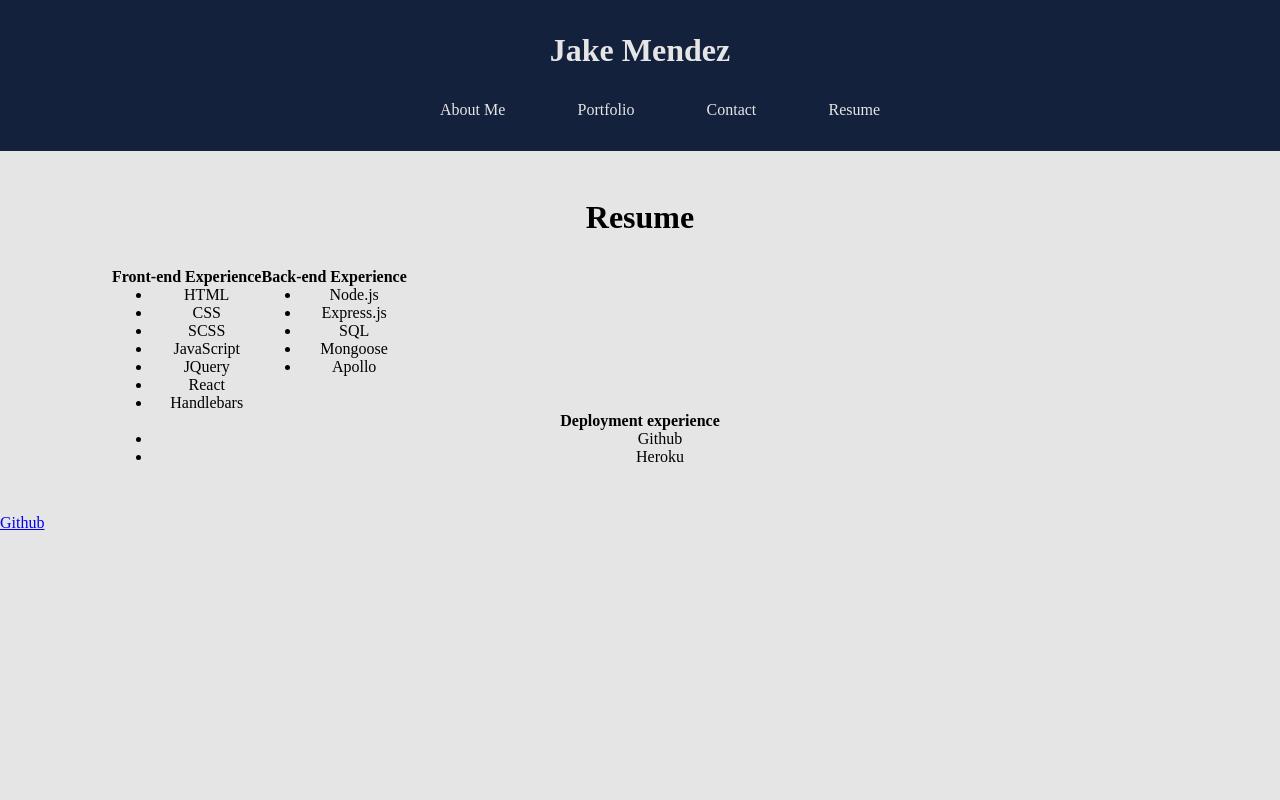
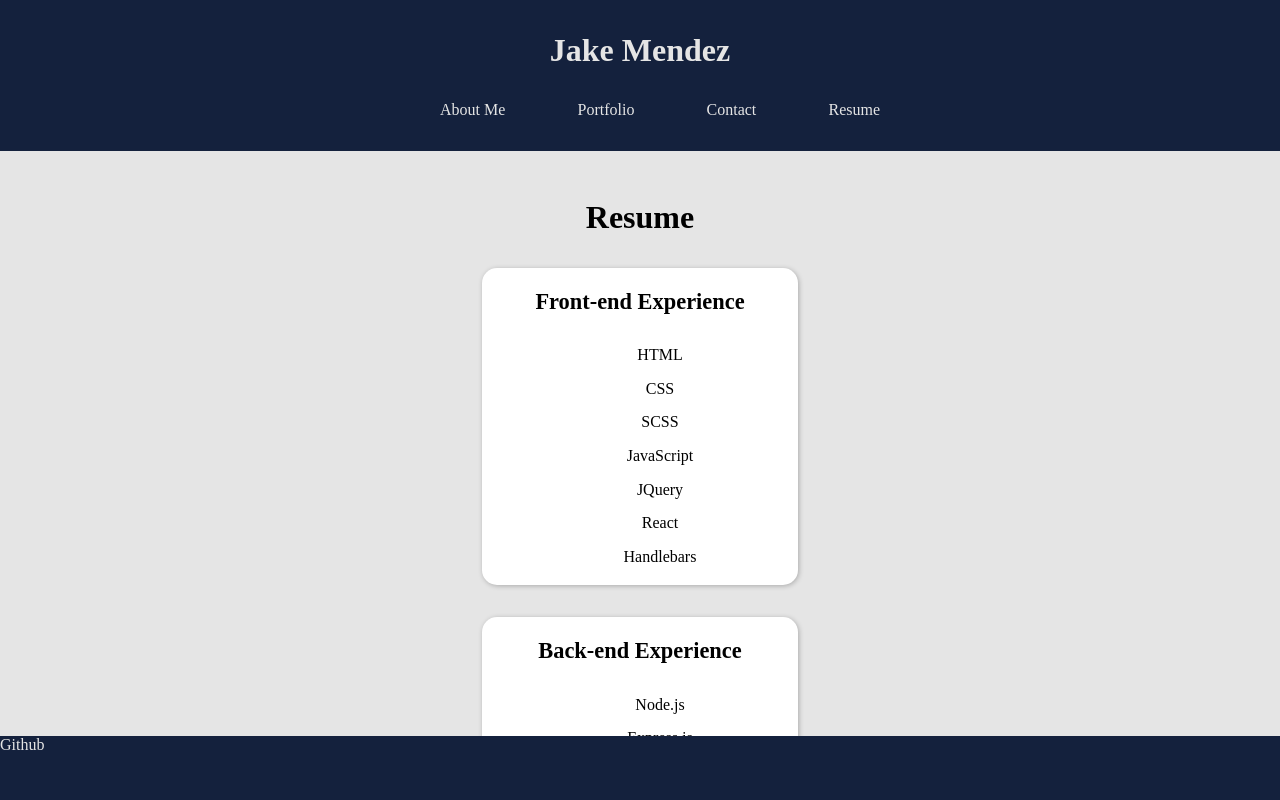
Before and after one commit to jakem8532/react-portfolio, a React (Create React App) app: page / in a window 1280 px wide. Both pictures are taken after a click on the item "Resume". Shown: the top 800 px of the page. Built offline with nearby package versions, Linux system fonts and the light colour scheme.

Commit message:
almost finished styling

```diff
--- a/src/components/Contact/index.js
+++ b/src/components/Contact/index.js
@@ -41,29 +41,32 @@ function Contact() {
         <section className="contact-wrapper container">
             <h3 className="section-title">Contact Me</h3>
             <form id="contact-form" onSubmit={handleSubmit}>
-                <div>
+                <div className="input-container">
                     <label htmlFor="name">Name:</label>
                     <input
                         type='name'
                         name="name"
+                        placeholder="Enter your name"
                         defaultValue={name}
                         onBlur={handleChange}
                     />
                 </div>
-                <div>
+                <div className="input-container">
                     <label htmlFor="email">Email:</label>
                     <input
                         type='email'
                         name="email"
+                        placeholder="Enter your email"
                         defaultValue={email}
                         onBlur={handleChange}
                     />
                 </div>
-                <div>
+                <div className="input-container">
                     <label htmlFor="message">Message:</label>
                     <textarea
                         name="message"
                         rows='5'
+                        placeholder="What is on your mind?"
                         defaultValue={message}
                         onBlur={handleChange}
                     />
@@ -73,7 +76,7 @@ function Contact() {
                         <p className="error-text">{error}</p>
                     </div>
                 )}
-                <button type="submit">submit</button>
+                <button type="submit" className="btn">submit</button>
             </form>
         </section>
     )
--- a/src/components/Resume/index.js
+++ b/src/components/Resume/index.js
@@ -7,7 +7,7 @@ function Resume() {
                 <h3 className="section-title">Resume</h3>
 
 
-                <div className="d-flex">
+                <div className="experience">
                     <div>
                         <h4 className="resume-header">Front-end Experience</h4>
                             <ul className="resume-items">
--- a/src/index.css
+++ b/src/index.css
@@ -37,6 +37,7 @@ body {
   max-width: 1200px;
   margin: 0 auto;
 }
+
 
 /* Header */
 
@@ -205,3 +206,112 @@ nav {
   width: 30%;
   margin-bottom: 1em;
 }
+
+
+/* Contact */
+
+.input-container {
+  display: flex;
+  flex-direction: column;
+  width: 30%;
+  margin: 0 auto;
+
+}
+
+label {
+  font-size: 1.2em;
+  margin: 0.5em;
+}
+
+input {
+  height: 3em;
+  padding: 1.5em;
+  border: none;
+  border-radius: 10px;
+  background-color: white;
+  box-shadow: 1px 1px 5px rgb(0,0,0, 0.25);
+}
+
+textarea {
+  height: 6em;
+  padding: 1.5em;
+  border: none;
+  border-radius: 10px;
+  background-color: white;
+  box-shadow: 1px 1px 5px rgb(0,0,0, 0.25);
+}
+
+.error-text {
+  margin: 1em;
+  color: red
+}
+
+.btn {
+  padding: 1em 2.5em;
+  border: none;
+  font-size: 1.1em;
+  border-radius: 15px;
+  background-color: var(--color-2);
+  color: var(--color-1);
+  transition: 0.25s linear;
+  transform: scale(1);
+}
+
+.btn:hover {
+  cursor: pointer;
+  transform: scale(1.1);
+}
+
+/* Resume */
+
+.experience {
+  margin: 0 auto;
+  text-align: center;
+}
+
+.experience div, .resume-bottom {
+  background-color: white;
+  padding: 1em;
+  width: 30%;
+  margin: 2em auto 0 auto;
+  box-shadow: 1px 1px 5px rgb(0,0,0,0.25);
+  border-radius: 15px;
+  line-height: 1.6;
+}
+
+.resume-header {
+  font-size: 1.4em;
+  margin-bottom: 1em;
+}
+
+.resume-item {
+  list-style: none;
+  margin-top: 0.5em;
+}
+
+
+/* Footer */
+
+footer {
+  height: 4em;
+  background-color: var(--color-2);
+  color: var(--color-1);
+  position: fixed;
+  bottom: 0;
+  left: 0;
+  width: 100%;
+  display: flex;
+  flex-direction: column;
+  align-items: center;
+}
+
+footer a {
+  position: relative;
+  text-decoration: none;
+  width: 100%;
+  color: var(--color-1);
+}
+
+footer a:hover {
+  color: var(--color-hover)
+}
```
